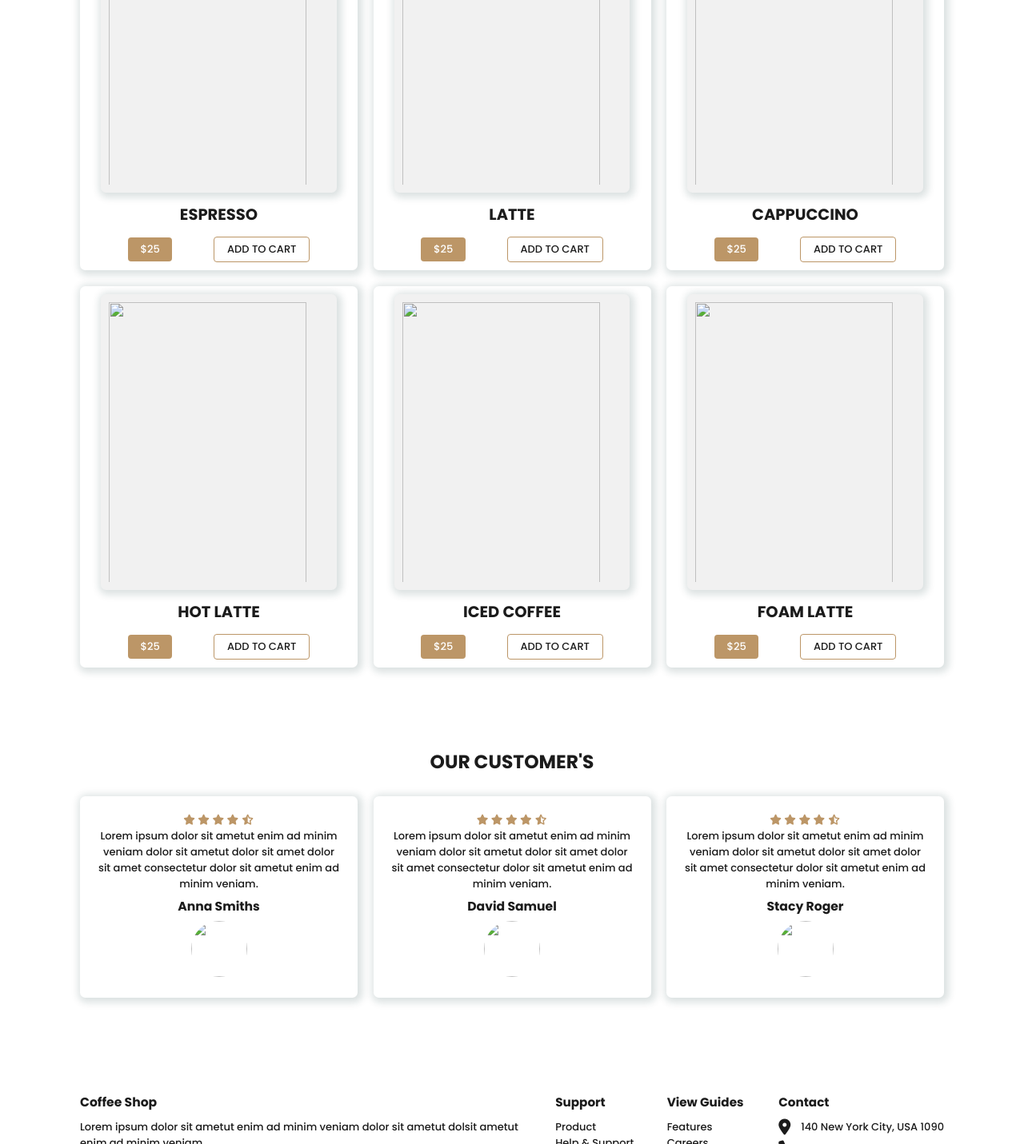
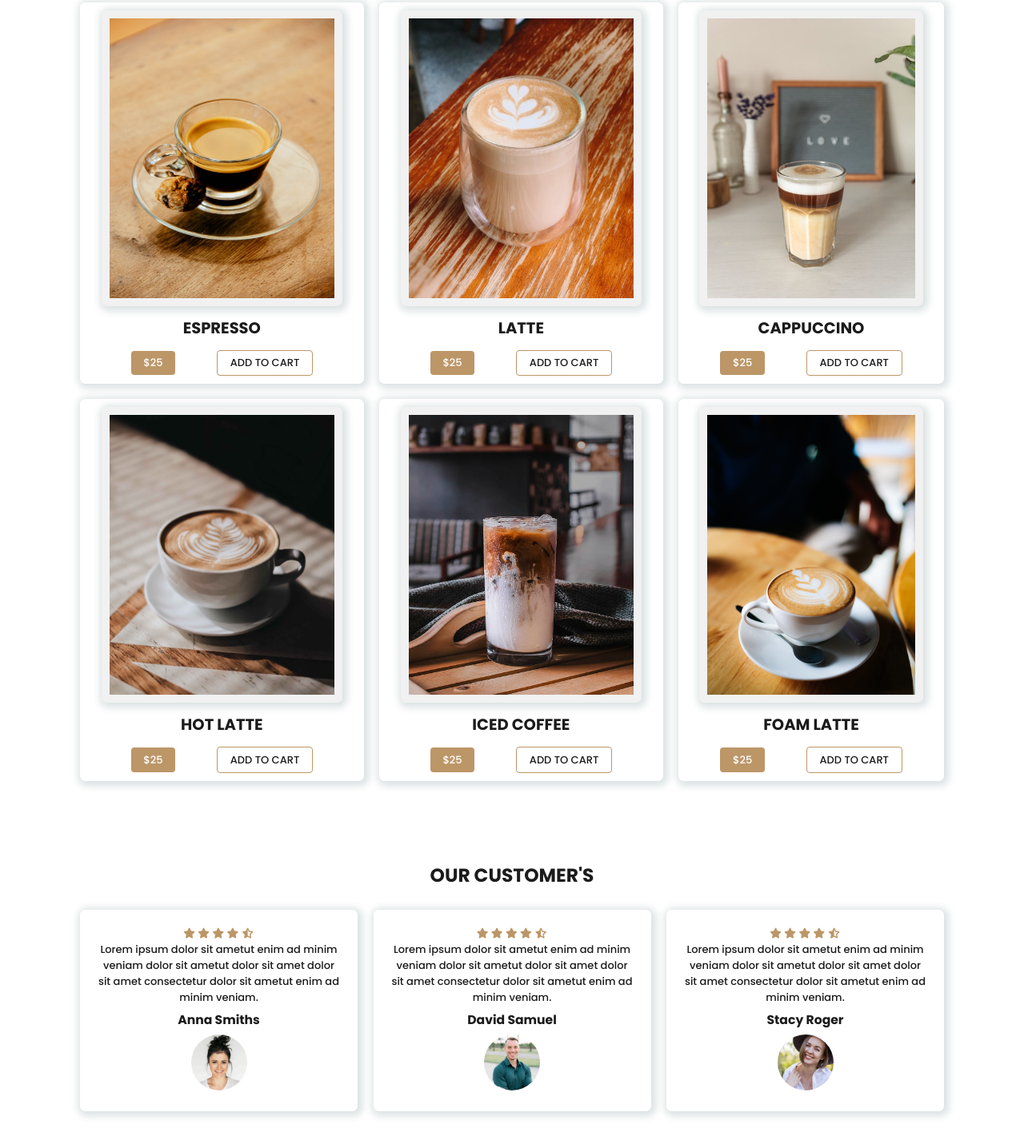
Before and after one commit to fauz-del/Cafe_Website, a plain HTML site: page index.html in a window 1280 px wide. Shown: the part 1369-2800 px from the top of the page at 80% size. Drawn offline with Linux system fonts and the light colour scheme; files whose address does not match are found by name.

Commit message:
Update index.html

```diff
--- a/index.html
+++ b/index.html
@@ -46,7 +46,7 @@
 
   <section class="about" id="about">
     <div class="about-img">
-      <img src="/Cafe/img/fullbean.jpeg" alt="">
+      <img src="images/fullbean.jpeg" alt="">
     </div>
     <div class="about-text">
       <h2>Our History</h2>
@@ -64,7 +64,7 @@
 
   <div class="products-container">
     <div class="box">
-        <img src= "/Cafe/img/espresso.jpeg" alt="">
+        <img src= "images/espresso.jpeg" alt="">
         <h3>Espresso</h3>
         <div class="content">
           <span>$25</span>
@@ -72,7 +72,7 @@
         </div>
     </div>
    <div class="box">
-        <img src= "/Cafe/img/latte2.jpeg" alt="">
+        <img src= "images/latte2.jpeg" alt="">
         <h3>Latte</h3>
         <div class="content">
           <span>$25</span>
@@ -80,7 +80,7 @@
         </div>
     </div>
     <div class="box">
-        <img src= "/Cafe/img/cappuccino.jpeg" alt="">
+        <img src= "images/cappuccino.jpeg" alt="">
         <h3>Cappuccino</h3>
         <div class="content">
           <span>$25</span>
@@ -88,7 +88,7 @@
         </div>
     </div>
     <div class="box">
-        <img src= "/Cafe/img/hot latte.jpeg" alt="">
+        <img src= "images/hot latte.jpeg" alt="">
         <h3>Hot Latte</h3>
         <div class="content">
           <span>$25</span>
@@ -96,7 +96,7 @@
         </div>
     </div>
     <div class="box">
-        <img src= "/Cafe/img/iced coffee.jpeg" alt="">
+        <img src= "images/iced coffee.jpeg" alt="">
         <h3>Iced Coffee</h3>
         <div class="content">
           <span>$25</span>
@@ -104,7 +104,7 @@
         </div>
     </div>
     <div class="box">
-        <img src= "/Cafe/img/latte.jpeg" alt="">
+        <img src= "images/latte.jpeg" alt="">
         <h3>Foam Latte</h3>
         <div class="content">
           <span>$25</span>
@@ -131,7 +131,7 @@
          </div>
          <p>Lorem ipsum dolor sit ametut enim ad minim veniam dolor sit ametut dolor sit amet dolor sit amet consectetur dolor sit ametut enim ad minim veniam.</p>
          <h2>Anna Smiths</h2>
-         <img src= "/Cafe/img/customer 1.jpeg" alt= "">
+         <img src= "images/customer 1.jpeg" alt= "">
        </div>
        <div class="box">
          <div class="star">
@@ -143,7 +143,7 @@
          </div>
          <p>Lorem ipsum dolor sit ametut enim ad minim veniam dolor sit ametut dolor sit amet dolor sit amet consectetur dolor sit ametut enim ad minim veniam.</p>
          <h2>David Samuel</h2>
-         <img src= "/Cafe/img/customer 2.jpeg" alt= "">
+         <img src= "images/customer 2.jpeg" alt= "">
        </div>
        <div class="box">
          <div class="star">
@@ -155,7 +155,7 @@
          </div>
          <p>Lorem ipsum dolor sit ametut enim ad minim veniam dolor sit ametut dolor sit amet dolor sit amet consectetur dolor sit ametut enim ad minim veniam.</p>
          <h2>Stacy Roger</h2>
-         <img src= "/Cafe/img/customer 3.jpeg" alt= "">
+         <img src= "images/customer 3.jpeg" alt= "">
        </div>
      </div>
   </section>
```
